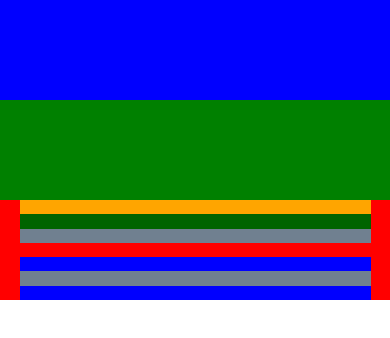
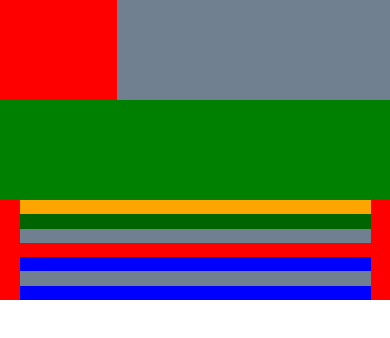
Before and after one commit to johnnyBuildsIt/portfolioPage, a plain HTML site: page index.html in a window 390 px wide. Drawn offline with nearby package versions, Linux system fonts and the light colour scheme.

Commit message:
refine breakpoints for header

```diff
--- a/css/responsive.css
+++ b/css/responsive.css
@@ -1,4 +1,8 @@
 @media screen and (min-width: 700px) {
+  .container {
+    max-width: 1200px;
+    width: 95%;
+  }
   /*
   2 * 5 = 10 (2 columns * margin of each column)
   100% - 10% = 90%
--- a/css/style.css
+++ b/css/style.css
@@ -12,6 +12,25 @@ body{
 header {
 	background-color: blue;
 }
+
+.container {
+	display: flex;
+	max-width: 550px;
+	margin: 0 auto;
+}
+
+.logo {
+	background-color: red;
+	min-height: 100px;
+	width: 30%;
+}
+
+.name {
+	background-color: slategrey;
+	min-height: 100px;
+	width: 70%;
+}
+
 
 #featured-work {
 	display: flex;
--- a/index.html
+++ b/index.html
@@ -11,11 +11,11 @@
   </head>
   <body>
     <header class="box">
-      <div class="logo">
-
-      </div>
-      <div class="name">
-
+      <div class="container">
+        <div class="logo">
+        </div>
+        <div class="name">
+        </div>
       </div>
     </header>
     <section id="main-image" class="box">
```
